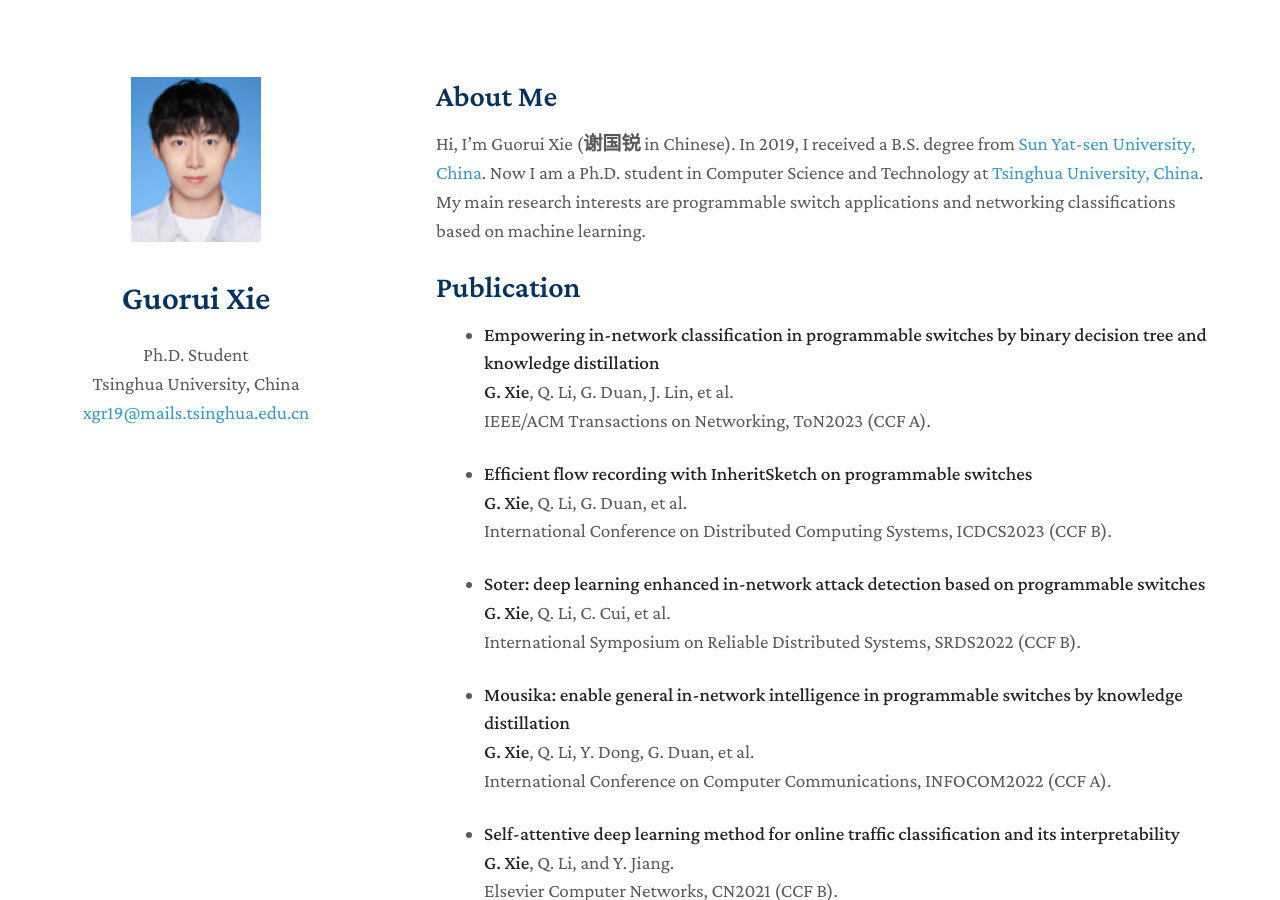
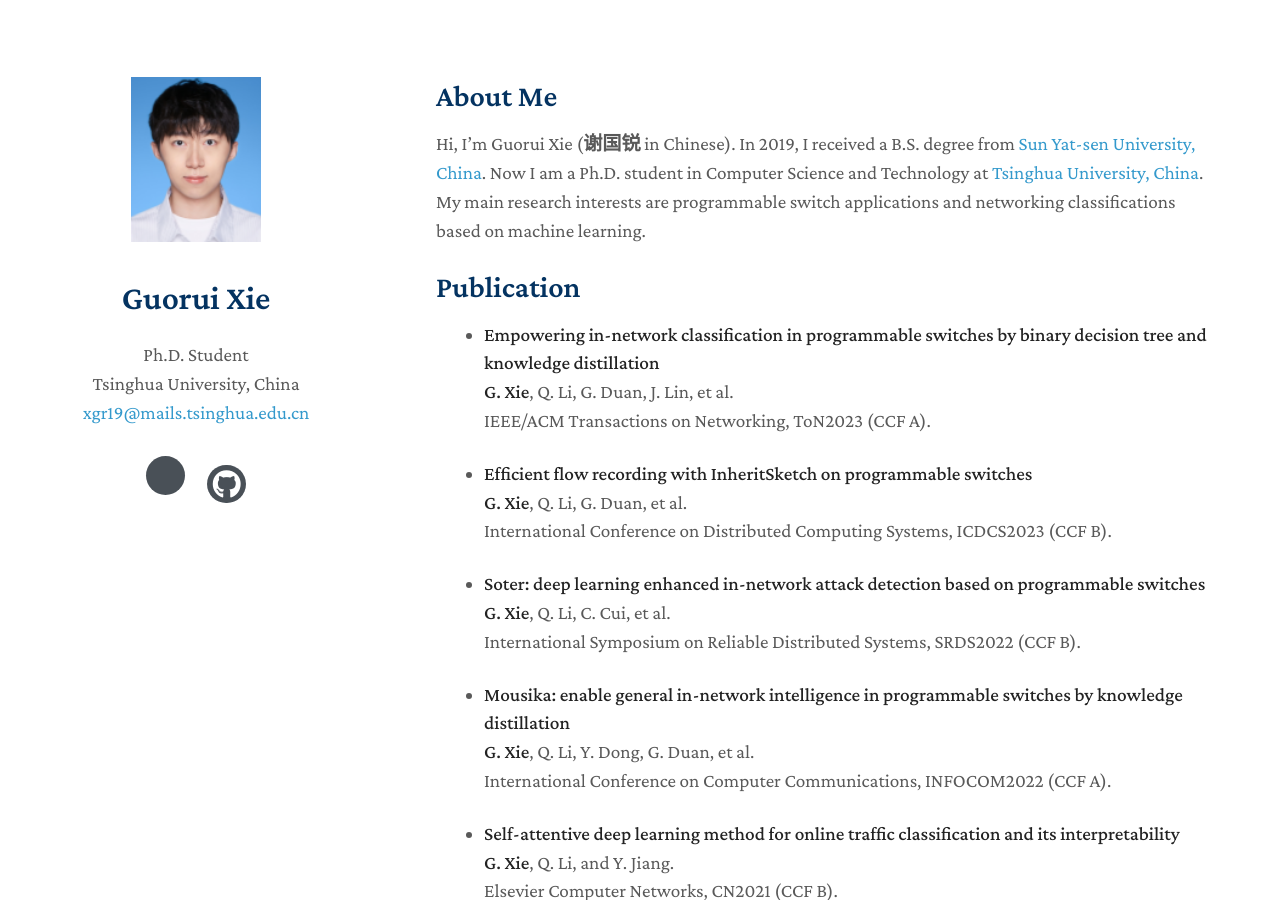
Before and after one commit to xgr19/xgr19.github.io, a Jekyll site: the page built from index.md, in a window 1280 px wide and 900 px high. Built offline with Jekyll 4.4.1, drawn with Linux system fonts in a browser that asks for light colours; nearby versions of some CDN libraries; comment, search, counter and statistics services are not loaded; a style sheet for code colours, icons or effects is not loaded; our own code applies the rules of GitHub Pages for plain Markdown files.

Commit message:
Update homepage.html

```diff
--- a/_layouts/homepage.html
+++ b/_layouts/homepage.html
@@ -68,21 +68,7 @@
         <br>
         <br>
         {% endif %}
-
-      </header>
-      <section>
-
-      {{ content }}
-
-      <br>
-
-      <!-- <p><small><i style="color:#e74d3c" class="fas fa-heart"></i> Powered by Jekyll and you are the <span id="busuanzi_value_site_uv">??</span>th visitor.</small></p> -->
-      <!--       <p><script type='text/javascript' id='clustrmaps' src='//cdn.clustrmaps.com/map_v2.js?cl=bec7ce&w=a&t=tt&d=bNr_SmEfEa5Enp2HpkP06S1z1LQnycCx8SNBfTTgtY4&co=ffffff&ct=858a8e&cmo=2d78ad&cmn=2d78ad'></script></p> -->
-
-      </section>
-      <footer>
-      <script type="text/javascript" id="clstr_globe" src="//clustrmaps.com/globe.js?d=bNr_SmEfEa5Enp2HpkP06S1z1LQnycCx8SNBfTTgtY4"></script>
-<!--         <div class="social-icons">
+        <div class="social-icons">
           {% if site.google_scholar %}
           <a alt="Google Scholar" href="{{ site.google_scholar}}" target="_self">
             <i class="ai ai-google-scholar"></i>
@@ -93,10 +79,23 @@
             <i class="fab fa-github"></i>
           </a>
           {% endif %}
-        </div> -->
+        </div>
         <br>
         <br>
         <br>
+      </header>
+      <section>
+
+      {{ content }}
+
+      <br>
+
+      <!-- <p><small><i style="color:#e74d3c" class="fas fa-heart"></i> Powered by Jekyll and you are the <span id="busuanzi_value_site_uv">??</span>th visitor.</small></p> -->
+
+      </section>
+      <footer>
+      <script type='text/javascript' id='clustrmaps' src='//cdn.clustrmaps.com/map_v2.js?cl=bec7ce&w=a&t=tt&d=bNr_SmEfEa5Enp2HpkP06S1z1LQnycCx8SNBfTTgtY4&co=ffffff&ct=858a8e&cmo=2d78ad&cmn=2d78ad'></script>
+      <!-- <script type="text/javascript" id="clstr_globe" src="//clustrmaps.com/globe.js?d=bNr_SmEfEa5Enp2HpkP06S1z1LQnycCx8SNBfTTgtY4"></script> -->
       </footer>
     </div>
     <script src="{{ "/assets/js/scale.fix.js" | relative_url }}"></script>
```
